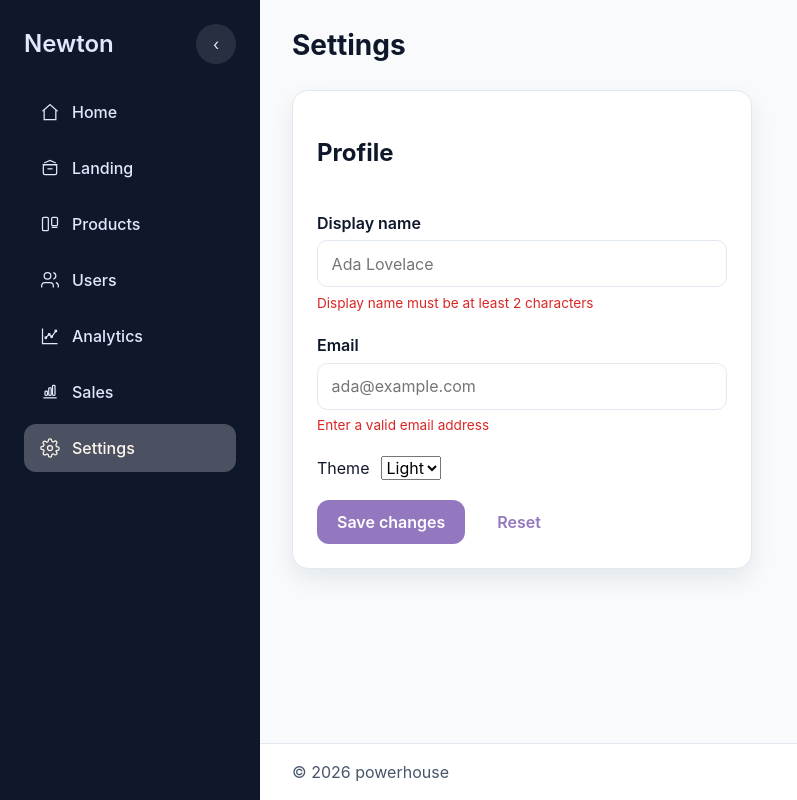
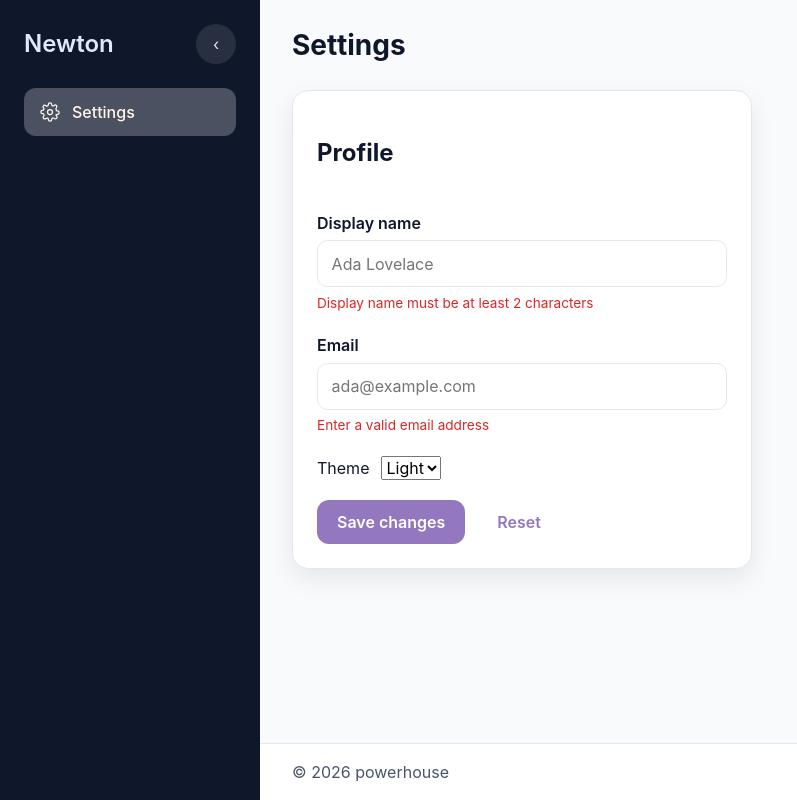
Before and after one commit to legal-product/react-openclaw, a React (Vite) app: page /settings in a window 1280 px wide. Shown: the whole page, without its empty margins (0-797 px from the left). Built offline with nearby package versions, Linux system fonts and the light colour scheme.

Commit message:
chore: temporarily hide non-settings nav

```diff
--- a/src/app/navigation.tsx
+++ b/src/app/navigation.tsx
@@ -74,12 +74,20 @@ const SETTINGS_ICON = (
   </svg>
 )
 
+/* keep icons referenced while routes are temporarily hidden */
+void HOME_ICON
+void LANDING_ICON
+void PRODUCTS_ICON
+void USERS_ICON
+void ANALYTICS_ICON
+void SALES_ICON
+
 export const NAV_ITEMS: NavItemConfig[] = [
-  { label: 'Home', path: '/', icon: HOME_ICON },
-  { label: 'Landing', path: '/landing', icon: LANDING_ICON },
-  { label: 'Products', path: '/products', icon: PRODUCTS_ICON },
-  { label: 'Users', path: '/users', icon: USERS_ICON },
-  { label: 'Analytics', path: '/analytics', icon: ANALYTICS_ICON },
-  { label: 'Sales', path: '/sales', icon: SALES_ICON },
+  // { label: 'Home', path: '/', icon: HOME_ICON },
+  // { label: 'Landing', path: '/landing', icon: LANDING_ICON },
+  // { label: 'Products', path: '/products', icon: PRODUCTS_ICON },
+  // { label: 'Users', path: '/users', icon: USERS_ICON },
+  // { label: 'Analytics', path: '/analytics', icon: ANALYTICS_ICON },
+  // { label: 'Sales', path: '/sales', icon: SALES_ICON },
   { label: 'Settings', path: '/settings', icon: SETTINGS_ICON },
 ]
```
